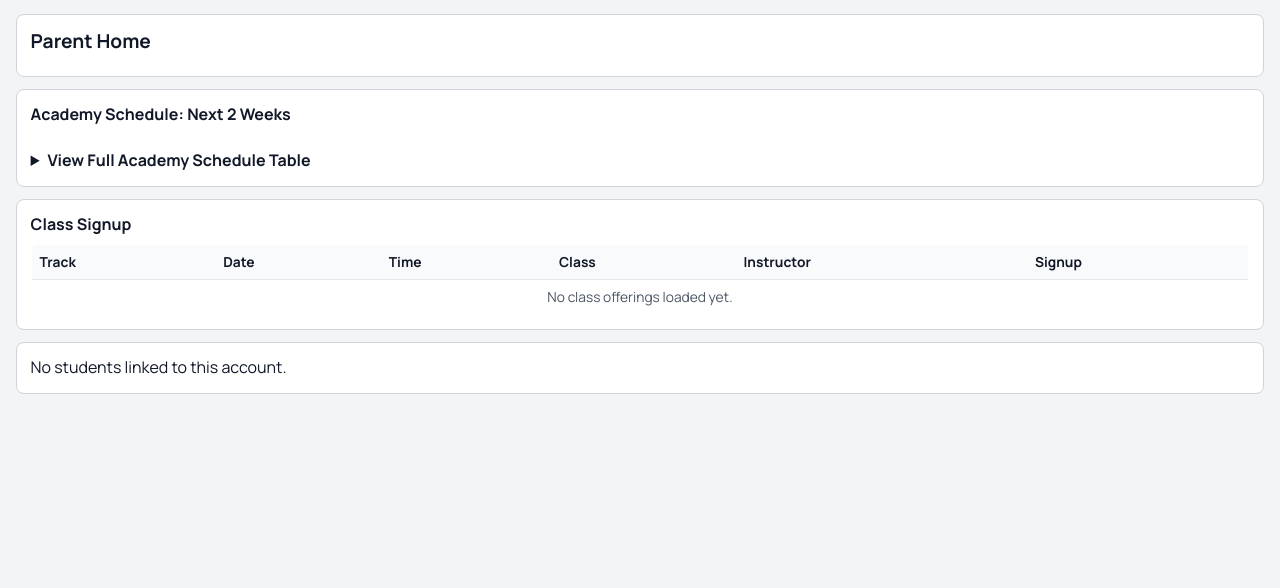
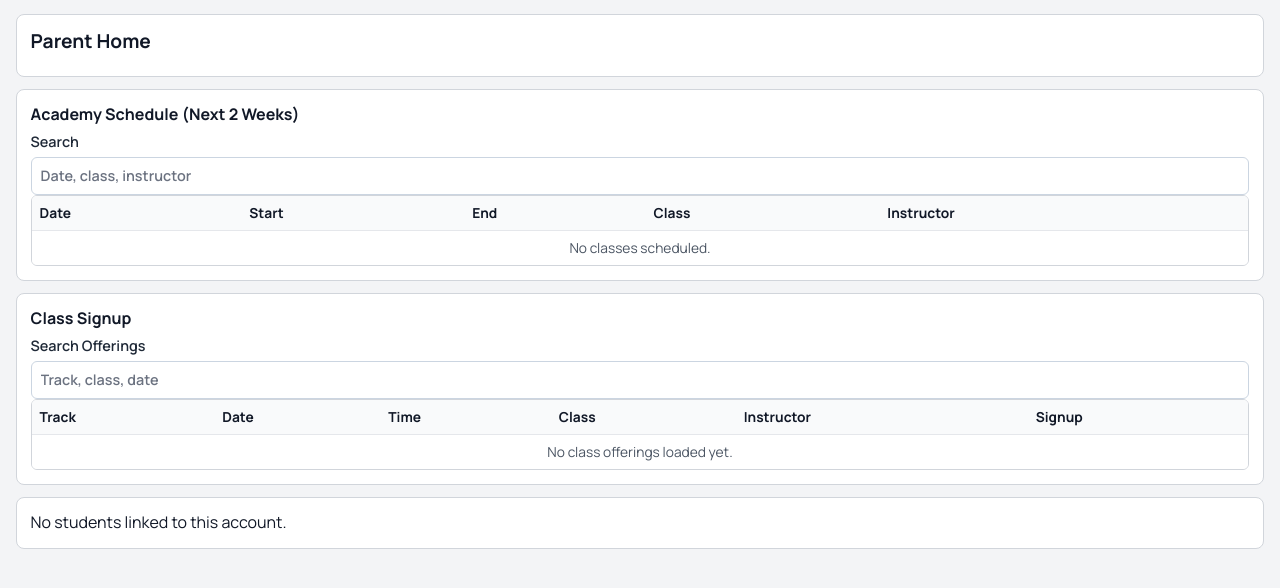
Before and after one commit to justinhoang710/SE-Project, a Flask app: template templates/parent_dashboard.html in a window 1280 px wide. Shown: the top 588 px of the page. Run offline with Flask 3, Linux system fonts and the light colour scheme; the template is opened without the code that fills it, so the values that code supplies are empty.

Commit message:
Updated pages to reflect changes in styles.css

```diff
--- a/templates/parent_dashboard.html
+++ b/templates/parent_dashboard.html
@@ -5,31 +5,16 @@
 </section>
 
 <section class="card">
-  <h3>Academy Schedule: Next 2 Weeks</h3>
-  <div class="calendar-grid compact-calendar" style="margin-top: 0.75rem;">
-    {% for week in academy_calendar_weeks %}
-      {% for day in week %}
-        <article class="calendar-day">
-          <header class="calendar-day-header">
-            <h3>{{ day.weekday_short }}</h3>
-            <p>{{ day.display_date }}</p>
-          </header>
-          <div class="calendar-shift-list">
-            {% for cls in day.shifts %}
-              <p class="calendar-shift-item">{{ cls.start_label }}-{{ cls.end_label }} {{ cls.class_name }} ({{ cls.employee }})</p>
-            {% else %}
-              <p class="hint">No classes</p>
-            {% endfor %}
+  <h3>Academy Schedule (Next 2 Weeks)</h3>
+  <div class="section-tools">
+    <label>Search
+      <input type="search" placeholder="Date, class, instructor" data-table-filter="academy-schedule-table" />
+    </label>
   </div>
-        </article>
-      {% endfor %}
-    {% endfor %}
-  </div>
-
-  <details style="margin-top: 0.85rem;">
-    <summary><strong>View Full Academy Schedule Table</strong></summary>
-    <table style="margin-top: 0.75rem;">
+  <div class="table-shell tall">
+    <table id="academy-schedule-table">
       <tr><th>Date</th><th>Start</th><th>End</th><th>Class</th><th>Instructor</th></tr>
+      <tbody>
       {% for cls in academy_schedule %}
         <tr>
           <td>{{ cls.shift_date }}</td>
@@ -41,14 +26,22 @@
       {% else %}
         <tr><td colspan="5">No classes scheduled.</td></tr>
       {% endfor %}
+      </tbody>
     </table>
-  </details>
+  </div>
 </section>
 
 <section class="card">
   <h3>Class Signup</h3>
-  <table style="margin-top: 0.65rem;">
+  <div class="section-tools">
+    <label>Search Offerings
+      <input type="search" placeholder="Track, class, date" data-table-filter="parent-signup-table" />
+    </label>
+  </div>
+  <div class="table-shell tall">
+    <table id="parent-signup-table">
       <tr><th>Track</th><th>Date</th><th>Time</th><th>Class</th><th>Instructor</th><th>Signup</th></tr>
+      <tbody>
       {% for cls in signup_classes %}
         <tr>
           <td>{{ cls.program_track|track_label }}</td>
@@ -73,20 +66,22 @@
       {% else %}
         <tr><td colspan="6">No class offerings loaded yet.</td></tr>
       {% endfor %}
+      </tbody>
     </table>
+  </div>
 </section>
 
 {% for child in children %}
 <section class="card">
   <h3>{{ child.child_name }}</h3>
-    <p>
-      Track: <strong>{{ child.program_track|track_label }}</strong><br />
-      Current Belt: <strong>{{ child.current_belt }}</strong>
-    </p>
+  <p class="hint">Track: {{ child.program_track|track_label }} | Belt: {{ child.current_belt }}</p>
 
-    <h4 style="margin-top: 0.8rem;">Signed-Up Classes And Attendance</h4>
-    <table style="margin-top: 0.65rem;">
+  <details class="section-collapse" open>
+    <summary>Signed-Up Classes And Attendance</summary>
+    <div class="table-shell" style="margin-top: 0.5rem;">
+      <table>
         <tr><th>Track</th><th>Date</th><th>Time</th><th>Class</th><th>Instructor</th><th>Enrolled On</th><th>Attendance</th></tr>
+        <tbody>
         {% for row in signed_up_classes_by_child[child.id] %}
           <tr>
             <td>{{ row.program_track|track_label }}</td>
@@ -100,11 +95,17 @@
         {% else %}
           <tr><td colspan="7">No class signups yet for this student.</td></tr>
         {% endfor %}
+        </tbody>
       </table>
+    </div>
+  </details>
 
-    <h4 style="margin-top: 0.8rem;">Instructor Notes</h4>
-    <table style="margin-top: 0.65rem;">
+  <details class="section-collapse" style="margin-top: 0.55rem;">
+    <summary>Instructor Notes</summary>
+    <div class="table-shell" style="margin-top: 0.5rem;">
+      <table>
         <tr><th>Sent By</th><th>Role</th><th>Sent At</th><th>Note</th></tr>
+        <tbody>
         {% for note in child_parent_notes[child.id] %}
           <tr>
             <td>{{ note.author_username }}</td>
@@ -115,7 +116,10 @@
         {% else %}
           <tr><td colspan="4">No notes from instructors yet.</td></tr>
         {% endfor %}
+        </tbody>
       </table>
+    </div>
+  </details>
 </section>
 {% else %}
 <section class="card"><p>No students linked to this account.</p></section>
```
Also changed, not shown: templates/staff_class_signup.html (+20 -10 lines), templates/staff_connections.html (+13 -4 lines). Lines whose indentation alone changed are shown as unchanged.
